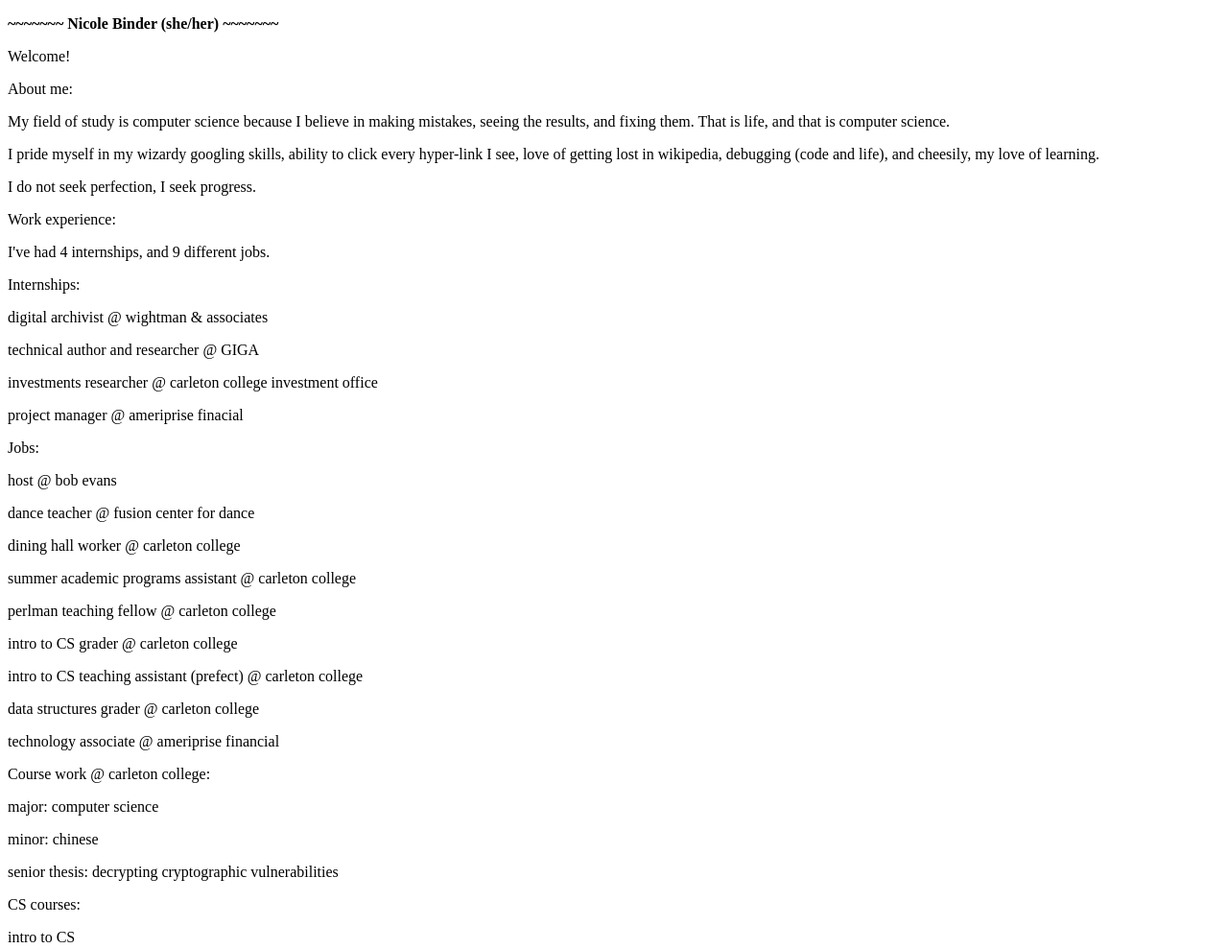
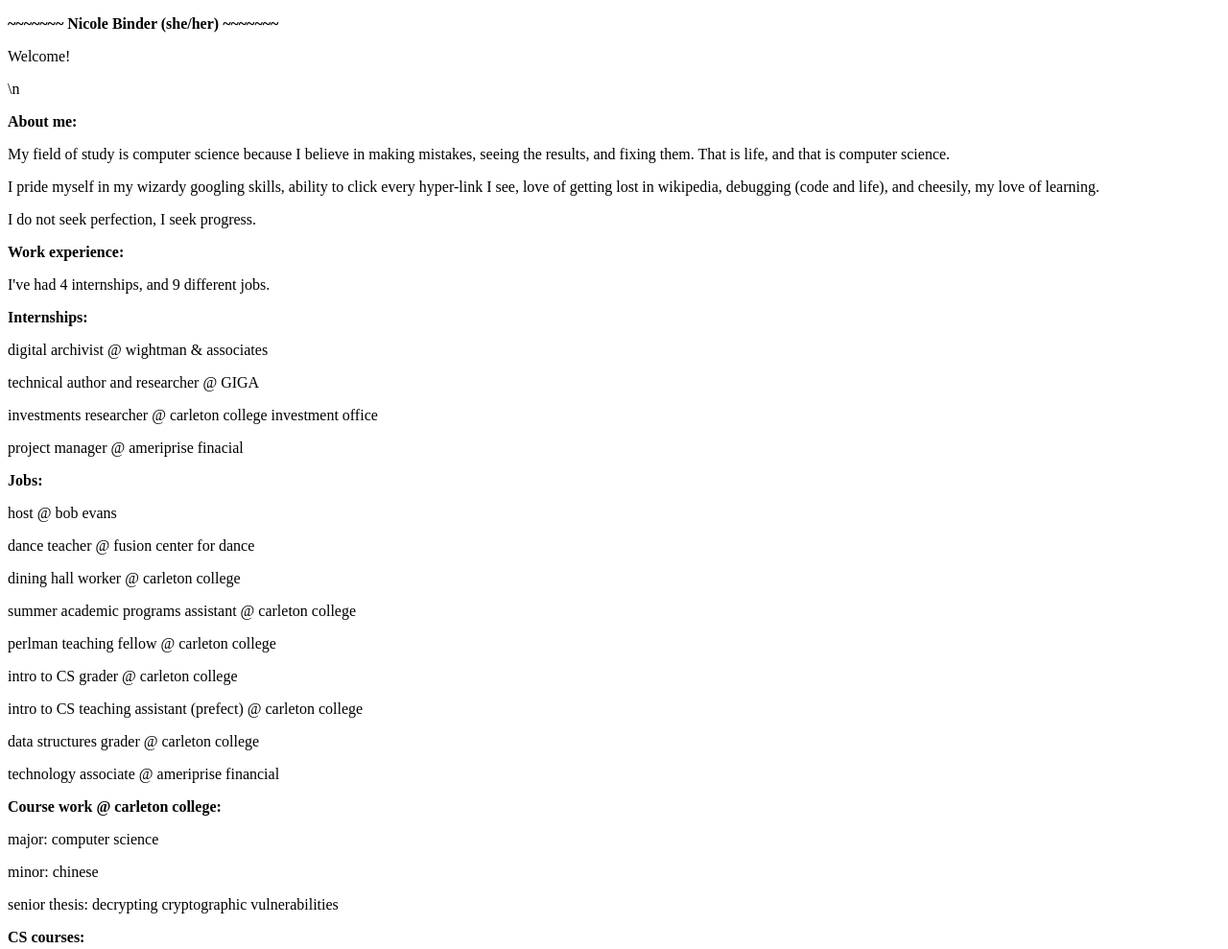
Before and after one commit to nicole-binder/nicole-binder.github.io, a plain HTML site: page index.html in a window 1280 px wide. Shown: the top 989 px of the page at 96% size. Drawn offline with Linux system fonts and the light colour scheme.

Commit message:
formatting

```diff
--- a/index.html
+++ b/index.html
@@ -6,27 +6,40 @@
 
 <p>Welcome!</p>
 
-<p>About me:</p>
+<p>\n</p>
+
+<p><b>About me:</b></p>
 <p>My field of study is computer science because I believe in making mistakes,
     seeing the results, and fixing them. That is life, and that is
     computer science.</p>
+
+<p></p>
 
 <p>I pride myself in my wizardy googling skills, ability to click every hyper-link
     I see, love of getting lost in wikipedia, debugging (code and life), and cheesily,
     my love of learning. </p>
 
+<p></p>
+
 <p>I do not seek perfection, I seek progress.</p>
 
-<p>Work experience:</p>
+<p></p>
+<p></p>
+
+<p><b>Work experience:</b></p>
 <p>I've had 4 internships, and 9 different jobs. </p>
 
-<p>Internships:</p>
+<p></p>
+
+<p><b>Internships:</b></p>
 <p>digital archivist @ wightman & associates</p>
 <p>technical author and researcher @ GIGA</p>
 <p>investments researcher @ carleton college investment office</p>
 <p>project manager @ ameriprise finacial</p>
 
-<p>Jobs:</p>
+<p></p>
+
+<p><b>Jobs:</b></p>
 <p>host @ bob evans</p>
 <p>dance teacher @ fusion center for dance</p>
 <p>dining hall worker @ carleton college</p>
@@ -37,12 +50,16 @@
 <p>data structures grader @ carleton college</p>
 <p>technology associate @ ameriprise financial</p>
 
-<p>Course work @ carleton college: </p>
+<p></p>
+<p></p>
+
+<p><b>Course work @ carleton college:</b></p>
 <p>major: computer science</p>
 <p>minor: chinese</p>
 <p>senior thesis: decrypting cryptographic vulnerabilities</p>
 
-<p>CS courses:</p>
+<p></p>
+<p><b>CS courses:</b></p>
 <p>intro to CS</p>
 <p>data structures</p>
 <p>computer organization and architecture</p>
```
